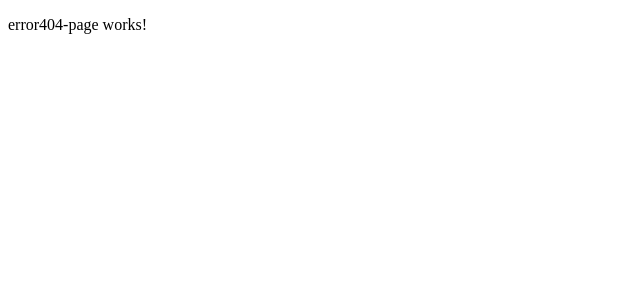
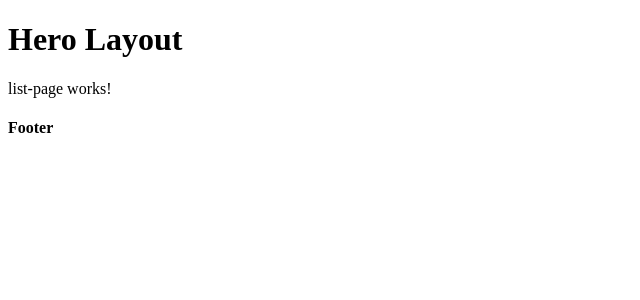
Before and after one commit to emmanuelcordoba/devtalles-heroes-app, an Angular app: page /heroes/list in a window 1280 px wide. Before the commit this address led to /404. Shown: the top 300 px of the page, without its empty margins (0-640 px from the left). Built offline with nearby package versions, Linux system fonts and the light colour scheme.

Commit message:
Paths de las rutas faltantes

```diff
--- a/src/app/auth/pages/layout-page/layout-page.component.html
+++ b/src/app/auth/pages/layout-page/layout-page.component.html
@@ -1 +1,2 @@
 <p>layout-page works!</p>
+<router-outlet></router-outlet>
--- a/src/app/heroes/pages/layout-page/layout-page.component.html
+++ b/src/app/heroes/pages/layout-page/layout-page.component.html
@@ -1 +1,3 @@
-<p>layout-page works!</p>
+<h1>Hero Layout</h1>
+<router-outlet></router-outlet>
+<h4>Footer</h4>
```
Also changed, not shown: src/app/auth/auth-routing.module.ts (+8 -1 lines), src/app/heroes/heroes-routing.module.ts (+10 -5 lines).
